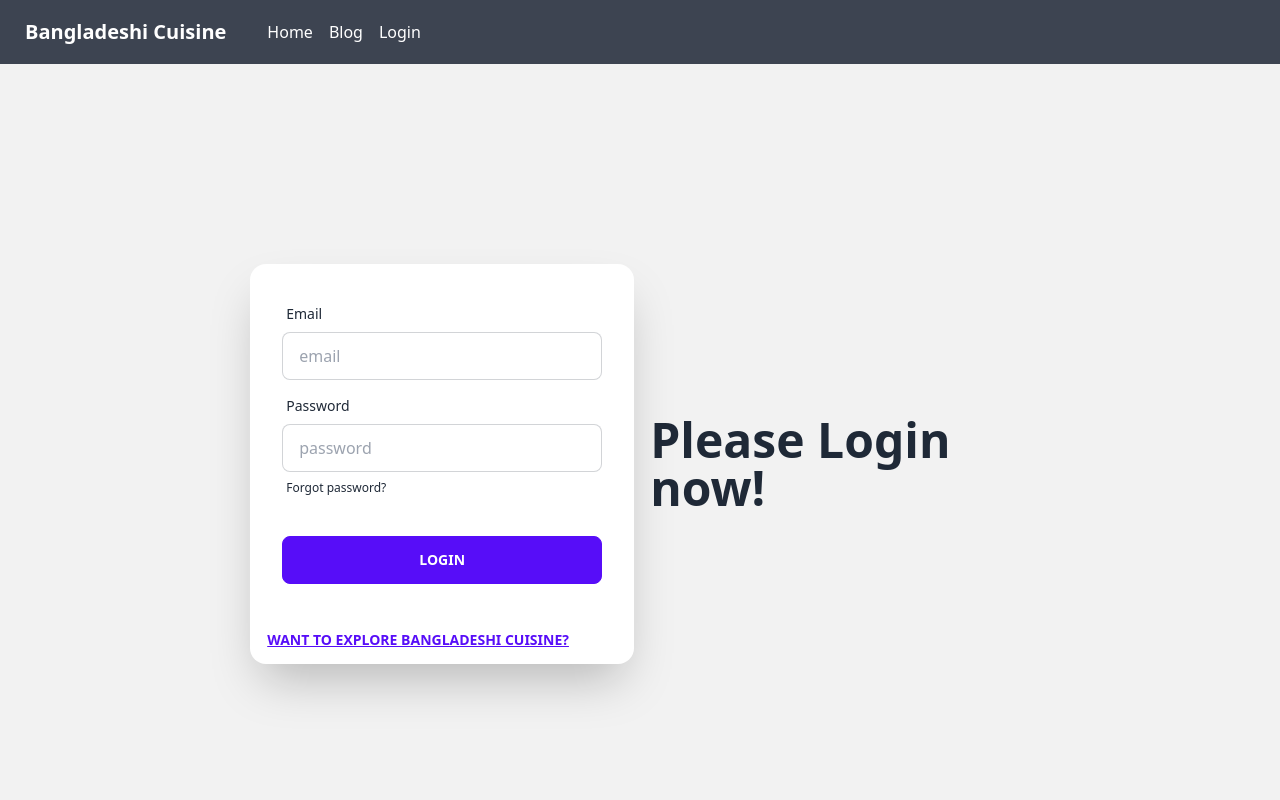
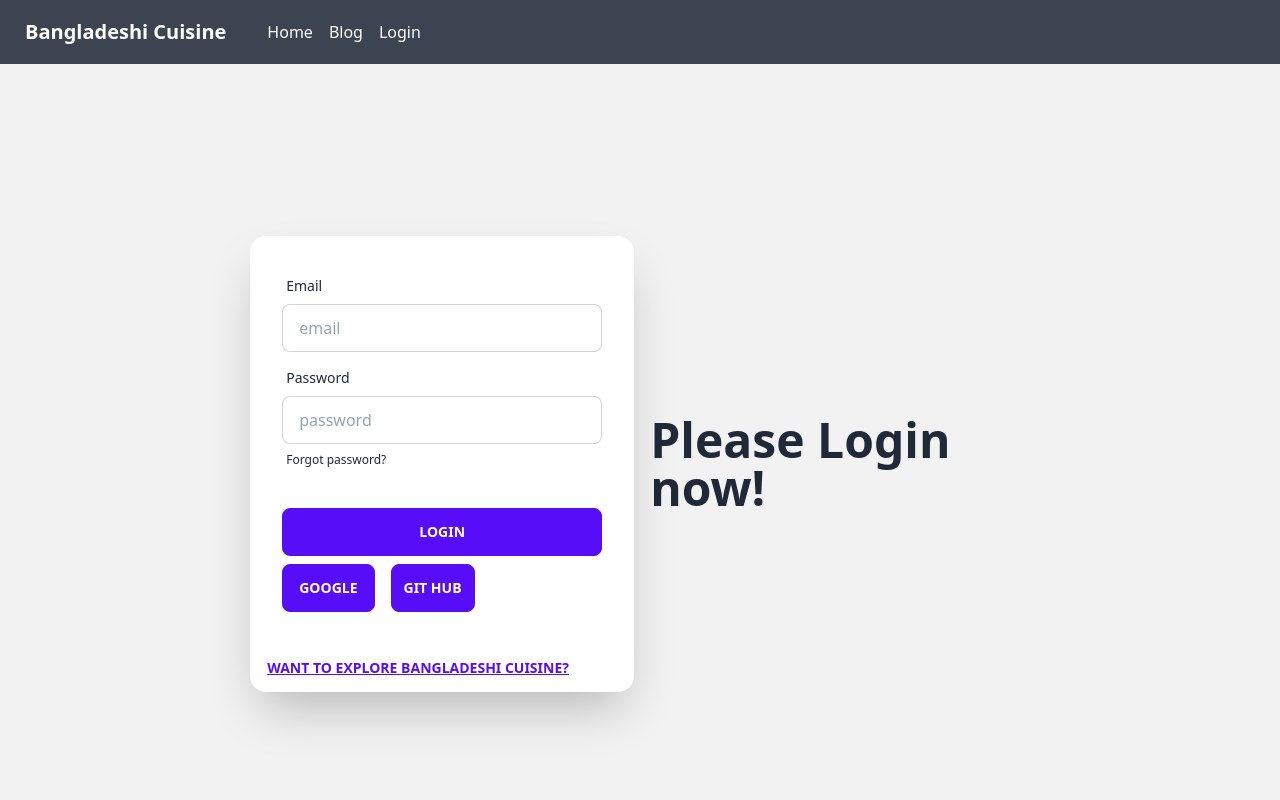
Before and after one commit to tokymahmud/bangladeshi-cuisine-client, a React (Vite) app: page /login in a window 1280 px wide. Shown: the top 800 px of the page. Built offline with nearby package versions, Linux system fonts and the light colour scheme; no server answers.

Commit message:
git singin method added

```diff
--- a/src/Components/Login/Login.jsx
+++ b/src/Components/Login/Login.jsx
@@ -3,7 +3,7 @@ import { Link } from 'react-router-dom';
 import { AuthContext } from '../../providers/AuthProviders';
 
 const Login = () => {
-  const {singIn} =useContext(AuthContext);
+  const {singIn, singinWithGoogle, singinWithGithub} =useContext(AuthContext);
 
 
     const handleLogin =event =>{
@@ -24,6 +24,25 @@ const Login = () => {
 
 
     }
+   const  handleGoogleSingin =()=>{
+    singinWithGoogle()
+    .then (result=>{
+      const loggedUser =result.user;
+      console.log(loggedUser);
+    })
+    .catch(error=>{
+      console.log(error)
+    }) }
+   const handleGitSingin =()=>{
+    singinWithGithub()
+    .then (result=>{
+      const loggedUser =result.user;
+      console.log(loggedUser);
+    })
+    .catch(error=>{
+      console.log(error)
+    })}
+
     return (
         <div>
             <div className="hero min-h-screen bg-base-200">
@@ -51,6 +70,12 @@ const Login = () => {
         <div className="form-control mt-6">
           <button className="btn btn-primary">Login</button>
         </div>
+        <div className='flex space-x-4 '>
+        <button onClick={handleGoogleSingin} className="btn btn-primary gap-4 ">Google</button>
+        <button onClick={handleGitSingin} className="btn btn-primary gap-4 p-3">Git Hub</button>
+
+
+        </div>
       </form>
       <Link to='/register'>
       <button className="btn btn-link">Want to explore Bangladeshi Cuisine?</button>
@@ -63,4 +88,5 @@ const Login = () => {
     );
 };
 
+
 export default Login;
--- a/src/providers/AuthProviders.jsx
+++ b/src/providers/AuthProviders.jsx
@@ -1,9 +1,11 @@
 import React, { createContext, useEffect, useState } from 'react';
 import app from '../firebase/firebase.config';
-import {createUserWithEmailAndPassword, getAuth, onAuthStateChanged, signInWithEmailAndPassword, signOut} from "firebase/auth";
+import {GithubAuthProvider, GoogleAuthProvider, createUserWithEmailAndPassword, getAuth, onAuthStateChanged, signInWithEmailAndPassword, signInWithPopup, signOut} from "firebase/auth";
 
 export const AuthContext = createContext(null);
 const auth =getAuth(app);
+const googleAuthProvider =new GoogleAuthProvider();
+const githubAuthProvider =new GithubAuthProvider();
 
 const AuthProviders = ({children}) => {
     const [user, setUser] = useState(null);
@@ -11,11 +13,19 @@ const AuthProviders = ({children}) => {
     const createUser =(email, password)=>{
         console.log('createUser')
         return createUserWithEmailAndPassword(auth,email,password);
+        form.reset();
     }
 
     const singIn=(email,password) =>{
         return signInWithEmailAndPassword(auth,email,password);
     }
+    const singinWithGoogle=()=>{
+        return signInWithPopup(auth, googleAuthProvider);
+    }
+    const singinWithGithub=()=>{
+        return signInWithPopup(auth, githubAuthProvider);
+    }
+
 
     const logOut=()=>{
         return signOut(auth);
@@ -36,6 +46,8 @@ const AuthProviders = ({children}) => {
         user,
         createUser,
         singIn,
+        singinWithGoogle,
+        singinWithGithub,
         logOut
 
 
```
